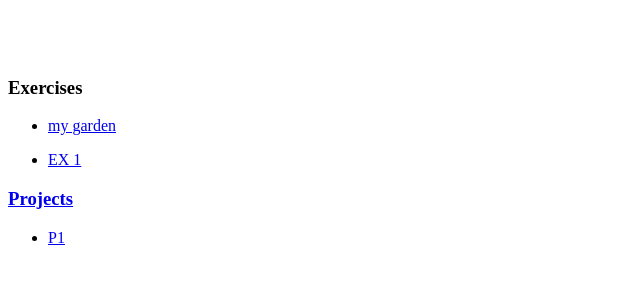
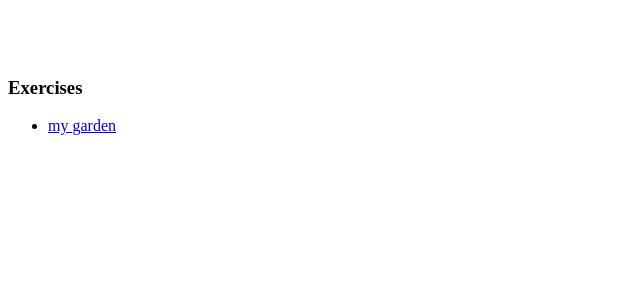
Before and after one commit to thomasij03/interactive1, a plain HTML site: page index.html in a window 1280 px wide. Shown: the whole page, without its empty margins (0-640 px from the left). Drawn offline with Linux system fonts and the light colour scheme.

Commit message:
Update index.html

```diff
--- a/index.html
+++ b/index.html
@@ -20,19 +20,9 @@
     <ul>
     <li><a href="garden.html">my garden</a></li>
     </ul>
-    <div id="exercises">
-      <ul>
-        <li><a href="#">EX 1</a></li>
-      </ul>
+    <ul>
     <a href="https://tyludo.github.io/Interactive-1/"andrew</a>
-    </div>
-
-    <div id="projects">
-      <h3>Projects</h3>
-
-      <ul>
-        <li><a href="#">P1</a></li>
-      </ul>
+    </ul>
 
     </div>
   </div>
```
